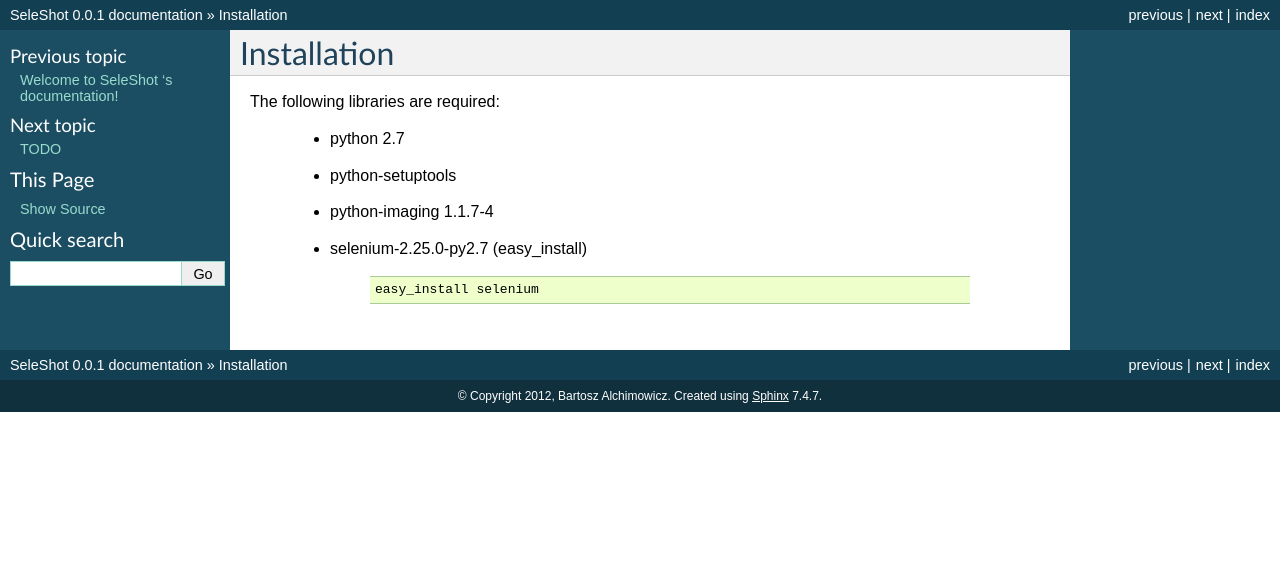
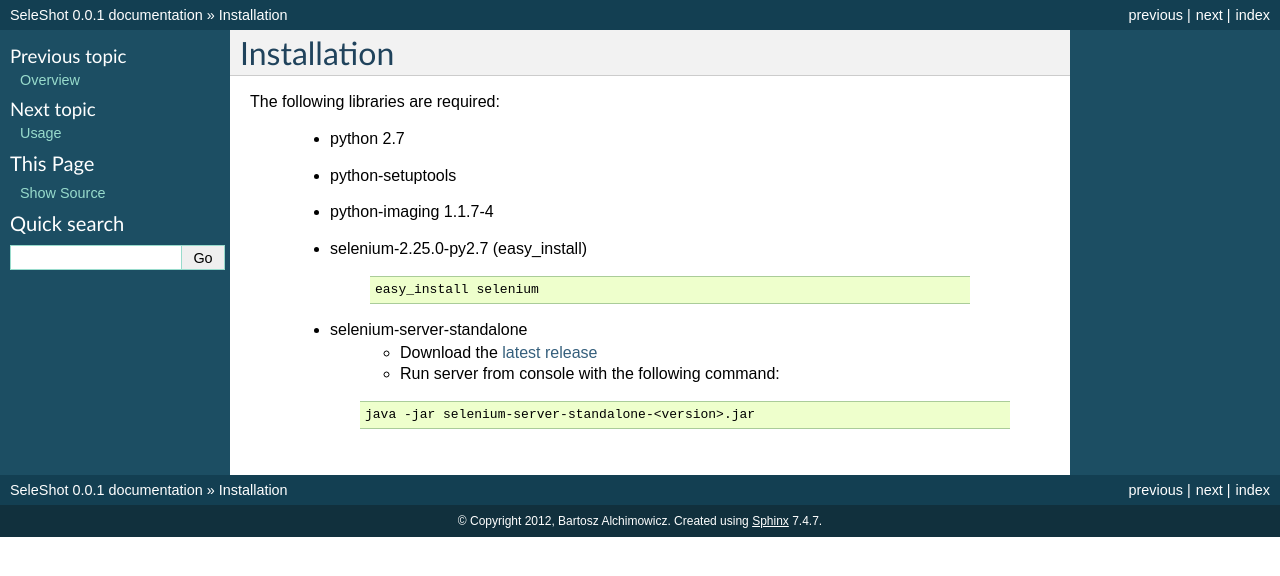
Before and after one commit to perfidia/seleshot, a Sphinx documentation site: the page built from docs/installation.txt, in a window 1280 px wide. Shown: the top 576 px of the page. Built offline with Sphinx 7.4.7, drawn with Linux system fonts in a browser that asks for light colours; pages that are not in the unit, such as notebooks, are missing from menus.

Commit message:
sphinx documentation, running seleshot from commandline - remotewebdriver fix

```diff
--- a/docs/index.txt
+++ b/docs/index.txt
@@ -10,4 +10,4 @@
 
 	overview
 	installation
-	todo
+	usage
--- a/docs/installation.txt
+++ b/docs/installation.txt
@@ -11,3 +11,11 @@
         .. code-block:: bash
 
             easy_install selenium
+
+    * selenium-server-standalone
+        - Download the `latest release <http://code.google.com/p/selenium/downloads/list>`_
+        - Run server from console with the following command:
+
+        .. code-block:: bash
+
+            java -jar selenium-server-standalone-<version>.jar
```
Also changed, not shown: docs/overview.txt (added, +11 -0 lines), docs/usage.txt (added, +38 -0 lines), 1 other file.
